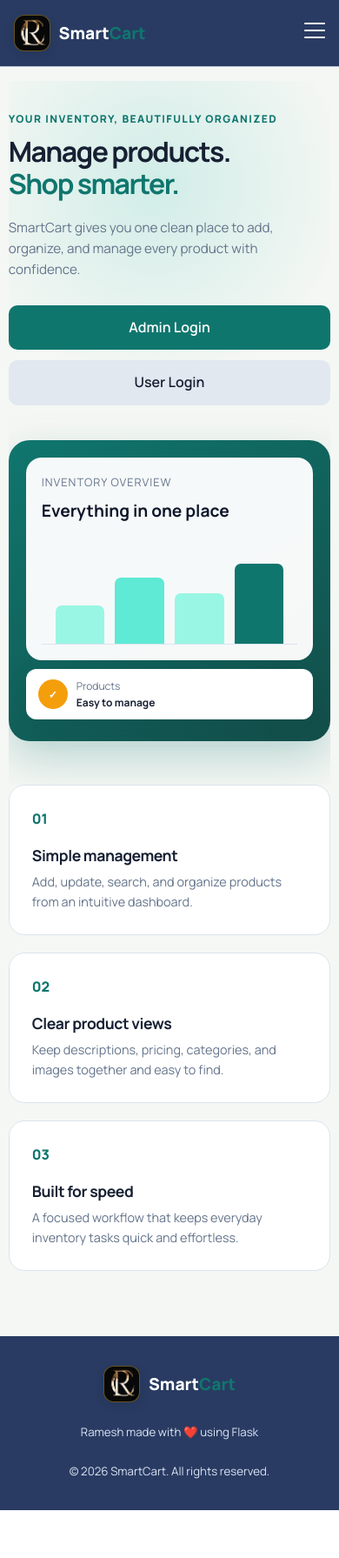
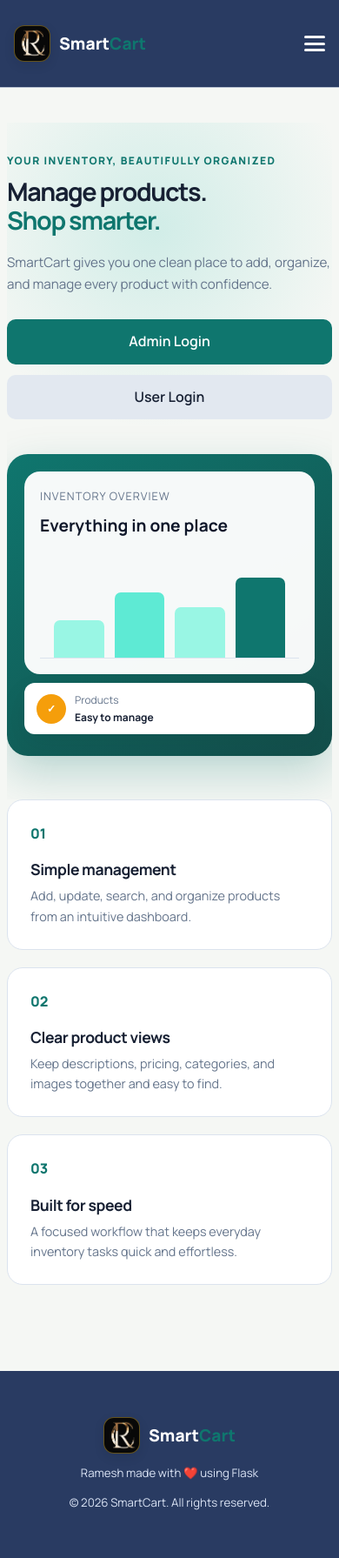
Before and after one commit to Ramesh-Chennamsetty/Smartcart, a Flask app: page / in a window 390 px wide. Shown: the whole page at 87% size. Before the commit the page ends 1736 px from the top, so only its background shows below. Run offline with Flask 3, Linux system fonts and the light colour scheme.

Commit message:
Incorporate responsive engine and mobile navigation toggle from shreenath.pythonanywhere.com

```diff
--- a/static/style.css
+++ b/static/style.css
@@ -858,3 +858,211 @@ img {
 input, select, textarea, button {
     font-size: 16px; /* Prevents auto-zoom on iOS Safari */
 }
+
+/* =========================================================
+   SHREENATH RESPONSIVE ENGINE (shreenath.pythonanywhere.com)
+   ========================================================= */
+
+.nav-toggle {
+    display: none;
+    flex-direction: column;
+    justify-content: space-between;
+    width: 24px;
+    height: 18px;
+    background: transparent;
+    border: none;
+    cursor: pointer;
+    padding: 0;
+    z-index: 101;
+}
+
+.nav-toggle .bar {
+    width: 100%;
+    height: 3px;
+    background-color: #ffffff;
+    border-radius: 2px;
+    transition: all 0.25s cubic-bezier(0.4, 0, 0.2, 1);
+}
+
+@keyframes slideDown {
+    from {
+        opacity: 0;
+        transform: translateY(-10px);
+    }
+    to {
+        opacity: 1;
+        transform: translateY(0);
+    }
+}
+
+@media (max-width: 768px) {
+    .main-content, .app-shell, .storefront .app-shell {
+        padding: 1.5rem 0.5rem;
+        width: 100%;
+    }
+
+    .container {
+        width: 100%;
+    }
+
+    .details-container, .product-detail {
+        grid-template-columns: 1fr !important;
+        gap: 2rem;
+    }
+}
+
+@media (max-width: 600px) {
+    /* Navbar stack */
+    .navbar, .topbar, .store-topbar {
+        padding: 0.75rem 1rem;
+    }
+
+    .nav-container, .store-topbar .nav-container {
+        flex-direction: row;
+        flex-wrap: wrap;
+        justify-content: space-between;
+        align-items: center;
+        width: 100%;
+    }
+
+    .nav-toggle {
+        display: flex;
+    }
+
+    /* Hamburger to X animation */
+    .nav-toggle.active .bar:nth-child(1),
+    #nav-toggle:checked + .nav-toggle-label .hamburger-line:nth-child(1) {
+        transform: translateY(7px) rotate(45deg);
+    }
+    .nav-toggle.active .bar:nth-child(2),
+    #nav-toggle:checked + .nav-toggle-label .hamburger-line:nth-child(2) {
+        opacity: 0;
+    }
+    .nav-toggle.active .bar:nth-child(3),
+    #nav-toggle:checked + .nav-toggle-label .hamburger-line:nth-child(3) {
+        transform: translateY(-8px) rotate(-45deg);
+    }
+
+    .nav-links {
+        display: none;
+        width: 100%;
+        flex-direction: column;
+        gap: 0.5rem;
+        margin-top: 1rem;
+        text-align: center;
+        background-color: #223352;
+        padding: 1rem 0;
+        border-radius: 8px;
+        border: 1px solid rgba(255, 255, 255, 0.1);
+    }
+
+    .nav-links.active, #nav-toggle:checked ~ .nav-links {
+        display: flex !important;
+        animation: slideDown 0.25s ease-out;
+    }
+
+    .nav-links a {
+        padding: 0.5rem 1rem;
+        font-size: 0.95rem;
+        width: 100%;
+        display: block;
+    }
+
+    /* Cards */
+    .card, .welcome-card {
+        padding: 1.25rem;
+        border-radius: 8px;
+    }
+
+    /* Headings sizing */
+    h2 {
+        font-size: 1.4rem;
+        margin-bottom: 1rem;
+    }
+
+    h1 {
+        font-size: 1.8rem !important;
+    }
+
+    /* Controls Bar Responsive */
+    .controls-bar, .catalogue-filter, .toolbar {
+        padding: 1rem;
+        flex-direction: column;
+        align-items: stretch;
+        gap: 0.75rem;
+    }
+
+    .search-input-group, .category-select-group, .header-search {
+        width: 100%;
+        min-width: 0;
+    }
+
+    /* Responsive Tables as Cards */
+    .responsive-table,
+    .responsive-table thead,
+    .responsive-table tbody,
+    .responsive-table th,
+    .responsive-table td,
+    .responsive-table tr,
+    table, thead, tbody, th, td, tr {
+        display: block;
+    }
+
+    table thead, .responsive-table thead {
+        display: none;
+    }
+
+    table tr, .responsive-table tr {
+        margin-bottom: 1rem;
+        border: 1px solid var(--border, #e2e8f0);
+        border-radius: 8px;
+        background-color: #ffffff;
+        padding: 0.5rem;
+        box-shadow: 0 4px 6px -1px rgba(0, 0, 0, 0.05);
+    }
+
+    table td, .responsive-table td {
+        display: flex;
+        justify-content: space-between;
+        align-items: center;
+        border-bottom: 1px solid var(--border, #e2e8f0);
+        padding: 0.75rem 0.5rem;
+        text-align: right !important;
+    }
+
+    table td:last-child, .responsive-table td:last-child {
+        border-bottom: none;
+        justify-content: center;
+    }
+
+    /* Product grid gap and columns */
+    .products-grid, .product-grid, .storefront .product-grid {
+        grid-template-columns: 1fr !important;
+        gap: 1.25rem;
+    }
+
+    /* Details layout */
+    .details-container, .product-detail {
+        padding: 1.25rem;
+        gap: 1.5rem;
+        grid-template-columns: 1fr !important;
+    }
+
+    /* Footer responsiveness */
+    .footer, .site-footer {
+        padding: 1.2rem 1rem;
+    }
+
+    .footer-container, .footer-inner {
+        flex-direction: column;
+        align-items: center;
+        gap: 0.75rem;
+        text-align: center;
+    }
+
+    .footer-links {
+        justify-content: center;
+        width: 100%;
+        gap: 1rem;
+    }
+}
--- a/templates/base.html
+++ b/templates/base.html
@@ -25,13 +25,13 @@
             <button type="submit" aria-label="Search">Search</button>
         </form>
         {% endif %}
-        <!-- Hamburger menu controls -->
-        <input type="checkbox" id="nav-toggle" class="nav-toggle" aria-label="Toggle navigation">
-        <label for="nav-toggle" class="nav-toggle-label">
-            <span class="hamburger-line"></span>
-            <span class="hamburger-line"></span>
-            <span class="hamburger-line"></span>
-        </label>
+        <!-- Unified Mobile Navigation Toggle Button -->
+        <button class="nav-toggle" onclick="toggleMenu()" aria-label="Toggle Navigation">
+            <span class="bar"></span>
+            <span class="bar"></span>
+            <span class="bar"></span>
+        </button>
+        <input type="checkbox" id="nav-toggle" class="nav-toggle-checkbox" style="display:none;" aria-label="Toggle navigation">
 
         <nav class="nav-links" aria-label="Primary navigation">
             <a class="{{ 'active' if request.endpoint == 'home' else '' }}" href="{{ url_for('home') }}">Home</a>
@@ -75,6 +75,14 @@
         <p class="copyright">&copy; {{ now_year|default(2026) }} SmartCart. All rights reserved.</p>
     </div>
 </footer>
+<script>
+    function toggleMenu() {
+        const navLinks = document.querySelector('.nav-links');
+        const navToggle = document.querySelector('.nav-toggle');
+        if (navLinks) navLinks.classList.toggle('active');
+        if (navToggle) navToggle.classList.toggle('active');
+    }
+</script>
 {% block scripts %}{% endblock %}
 </body>
 </html>
```
